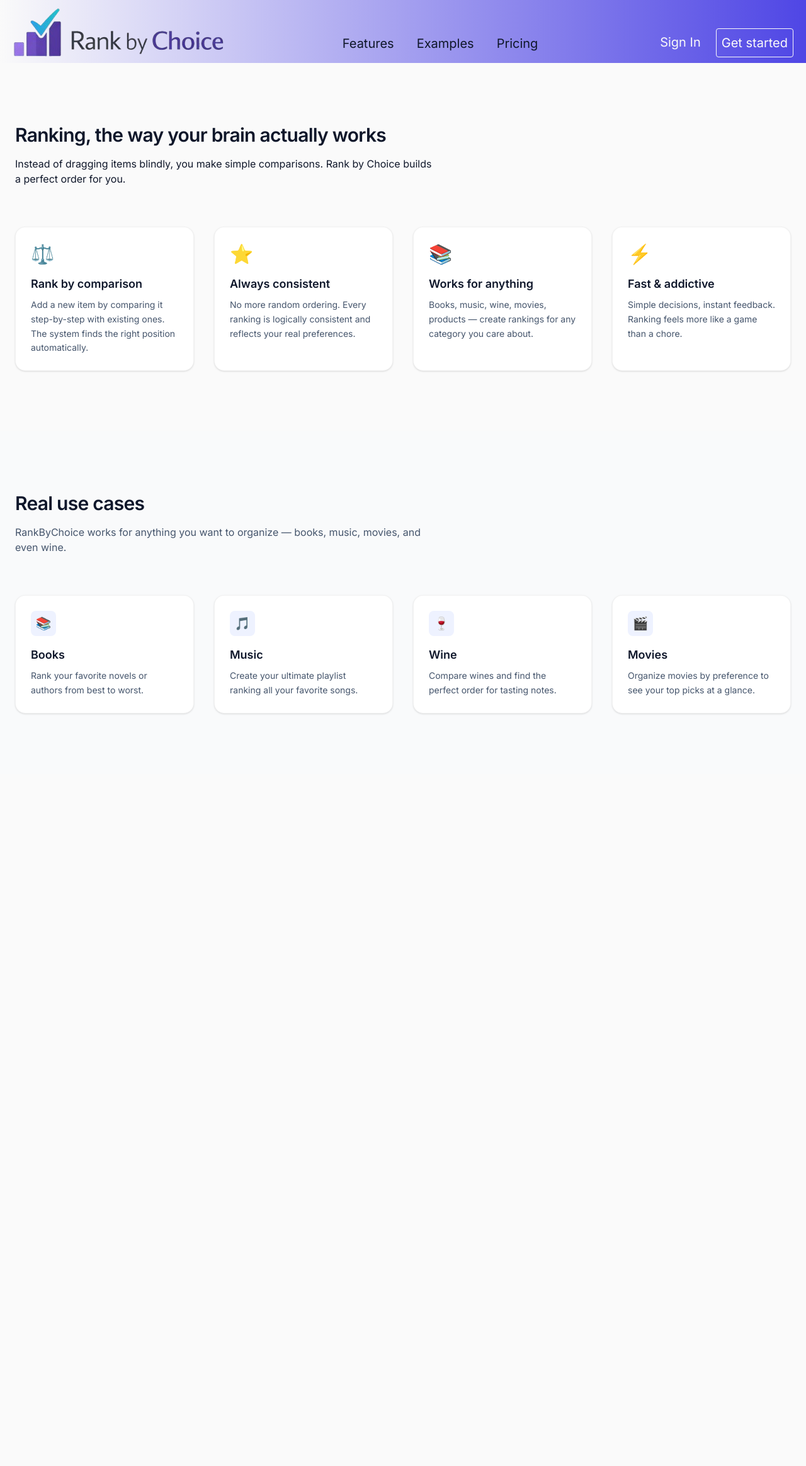
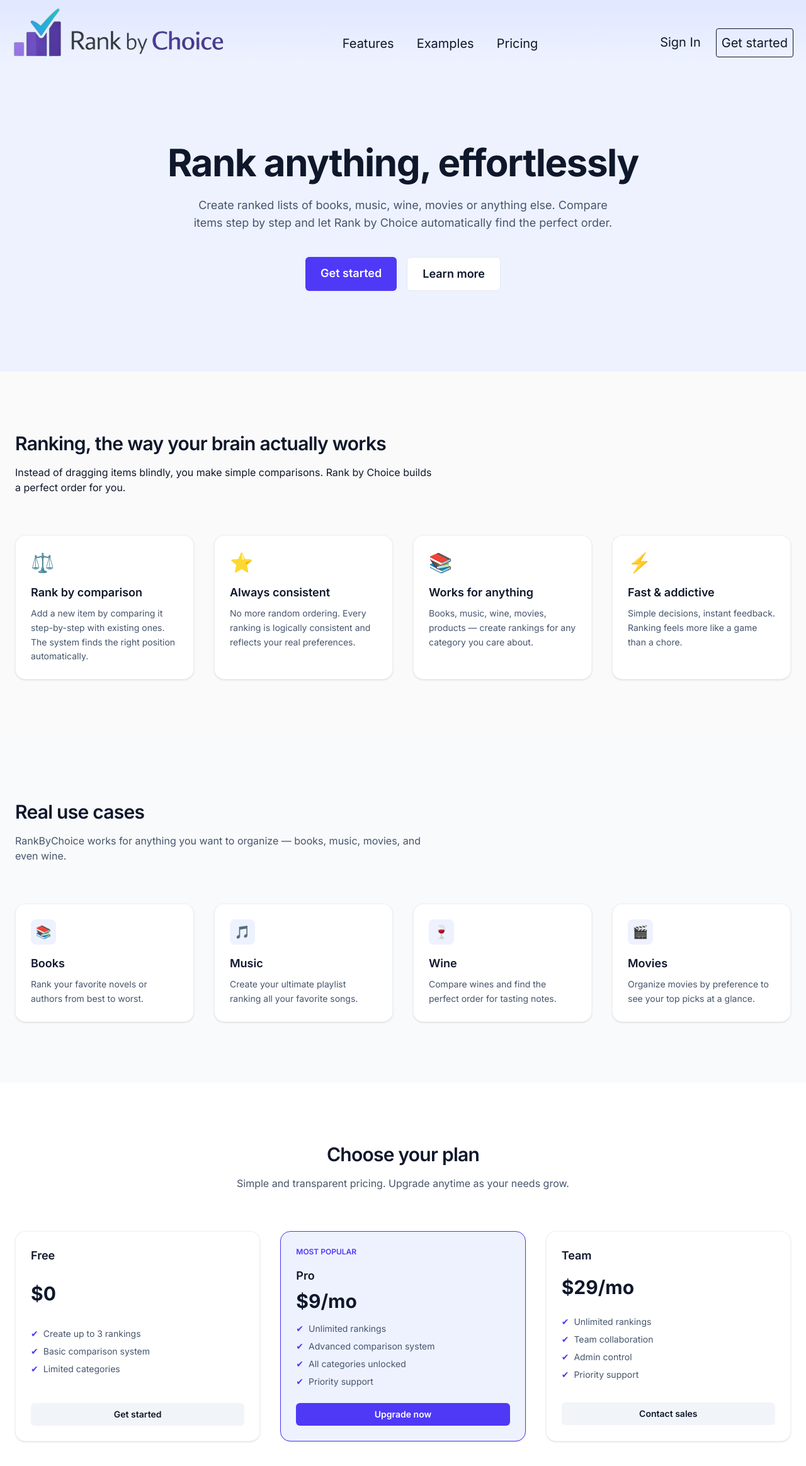
Before and after one commit to samolazoff/rankbychoice, a Next.js app in the folder frontend/: page / in a window 1280 px wide. Shown: the top 2328 px of the page at 63% size. Before the commit the page ends 1229 px from the top, so only its background shows below. Built offline with nearby package versions, Linux system fonts and the light colour scheme.

Commit message:
Add all start page

```diff
--- a/frontend/src/app/page.jsx
+++ b/frontend/src/app/page.jsx
@@ -1,13 +1,17 @@
 import ExamplesSection from "@/components/Examples/ExamplesSection";
 import FeaturesSection from "@/components/Features/FeaturesSection";
+import HeroSection from "@/components/Hero/HeroSection";
+import PricingSection from "@/components/Prices/PricingSection";
 
 export default function Home() {
     return (
         <main>
-            <div className="container mx-auto">
+            {/* <div className="container mx-auto"> */}
+                <HeroSection/>
                 <FeaturesSection/>
                 <ExamplesSection/>
-            </div>
+                <PricingSection/>
+            {/* </div> */}
         </main>
     );
 }
--- a/frontend/src/components/Header/Header.css
+++ b/frontend/src/components/Header/Header.css
@@ -1,4 +1,4 @@
 .app-header, .menu-mobile{
-    background: -webkit-linear-gradient(90deg, #fafafa,#4f46e5);
-    background: linear-gradient(90deg, #fafafa,#4f46e5);
+    background: #EEF2FF;
+    background: linear-gradient(0deg,rgba(238, 242, 255, 1) 0%, rgba(224, 231, 255, 1) 100%);
 }
--- a/frontend/src/components/Header/Header.jsx
+++ b/frontend/src/components/Header/Header.jsx
@@ -1,4 +1,6 @@
 "use client";
+
+import './Header.css';
 
 import { useState } from "react";
 
@@ -8,14 +10,12 @@ import AuthButton from "../Menu/AuthButton";
 import Burger from "../Burger/Burger";
 import NavMobile from "../Menu/NavMobile";
 
-import './Header.css'
-
 const Header = () => {
     const [open, setOpen] = useState(false);
     const [user, setUser] = useState(false);
 
     return (
-        <header className="app-header px-5 py-2.5 h-25 relative">
+        <header className="app-header px-5 py-2.5 h-25 relative bg-indigo-100">
             <NavMobile open={open} setOpen={setOpen} user={user}/>
             <div className="container mx-auto my-0 flex flex-row justify-between items-end relative z-10">
                 <Logo/>
--- /dev/null
+++ b/frontend/src/components/Hero/HeroSection.jsx
@@ -0,0 +1,30 @@
+export default function HeroSection() {
+	return (
+		<section className="bg-indigo-50 py-32">
+		<div className="mx-auto max-w-7xl px-6 text-center">
+			<h1 className="text-5xl font-bold tracking-tight text-slate-900 sm:text-6xl">
+			Rank anything, effortlessly
+			</h1>
+			<p className="mt-6 text-lg text-slate-600 max-w-2xl mx-auto">
+			Create ranked lists of books, music, wine, movies or anything else.
+			Compare items step by step and let Rank by Choice automatically find the perfect order.
+			</p>
+
+			<div className="mt-10 flex justify-center gap-4">
+			<a
+				href="/register"
+				className="rounded-md bg-indigo-600 px-6 py-3 text-lg font-semibold text-white hover:bg-indigo-500 transition"
+			>
+				Get started
+			</a>
+			<a
+				href="#features"
+				className="rounded-md bg-white border border-slate-200 px-6 py-3 text-lg font-semibold text-slate-900 hover:bg-slate-100 transition"
+			>
+				Learn more
+			</a>
+			</div>
+		</div>
+		</section>
+	)
+}
--- a/frontend/src/components/Menu/AuthButton.jsx
+++ b/frontend/src/components/Menu/AuthButton.jsx
@@ -6,28 +6,28 @@ import imgLogout from '../../../public/nav/logout.png';
 
 const AuthButton = ({user}) => {
     return (
-    <div className="hidden md:flex flex-row gap-4 text-xl text-(--color-primery) hover:opacity-30 duration-300 cursor-pointer">
+    <div className="hidden md:flex flex-row gap-4 text-xl text-(--color-primery)  cursor-pointer">
         {
             user?(
                 <ul className="menu-login flex flex-row gap-4">
                     <li>
-                        <button className="flex flex-row items-end  gap-4 text-xl px-2 py-2">
+                        <button className="flex flex-row items-end  gap-4 text-xl px-2 py-2 hover:opacity-30 duration-300">
                             <Image src={imgProfile} alt="profile img" width={48} height={48} />
                             <span>User</span>
                         </button>
                     </li>
                     <li>
-                        <button className="flex flex-row items-end  gap-4 text-xl px-2 py-2">
+                        <button className="flex flex-row items-end  gap-4 text-xl px-2 py-2 hover:opacity-30 duration-300">
                             <Image src={imgLogout} alt="logout img" width={48} height={48} />
                         </button>
                     </li>
                 </ul>
             ):(
-                <ul className="menu-login flex flex-row gap-4 text-xl text-(--color-primery)">
-                    <li className="px-2 py-2">
+                <ul className="menu-login flex flex-row gap-4 text-xl text-(--color-main)">
+                    <li className="px-2 py-2 hover:opacity-30 duration-300">
                         <Link href={'/login'}>Sign In</Link>
                     </li>
-                    <li className="px-2 py-2 border rounded">
+                    <li className="px-2 py-2 border rounded hover:opacity-30 duration-300">
                         <Link href={'/register'}>Get started</Link>
                     </li>
                 </ul>
--- a/frontend/src/components/Menu/NavMobile.jsx
+++ b/frontend/src/components/Menu/NavMobile.jsx
@@ -18,7 +18,7 @@ const NavMobile = ({open, setOpen, user}) => {
                         <li className="w-full">
                             <ul className="menu-login flex flex-row gap-4 w-full">
                                 <li>
-                                    <button className="flex flex-row items-end  gap-4 text-xl px-2 py-2 " onClick={() => setOpen(!open)}>
+                                    <button className="flex flex-row items-end  gap-4 text-xl px-2 py-2 text-(--color-main)" onClick={() => setOpen(!open)}>
                                         <Image src={imgProfile} alt="profile img" width={48} height={48} />
                                         <span>User</span>
                                     </button>
@@ -34,7 +34,7 @@ const NavMobile = ({open, setOpen, user}) => {
 
                     </ul>
                 ):(
-                    <ul className="menu-login flex flex-row gap-4 text-xl text-(--color-primery)">
+                    <ul className="menu-login flex flex-row gap-4 text-xl text-(--color-main)">
                         <li className="px-2 py-2">
                             <Link href={'/login'}>Sign In</Link>
                         </li>
--- /dev/null
+++ b/frontend/src/components/Prices/PricingCard.jsx
@@ -0,0 +1,33 @@
+export default function PricingCard({ title, price, features, cta, popular }) {
+    return (
+        <div className={`flex flex-col justify-between rounded-2xl border border-black/5 p-6 shadow-sm transition hover:shadow-md ${popular ? "border-indigo-600 bg-indigo-50" : "bg-white"}`}>
+            {
+                popular && (
+                    <div className="mb-4 text-xs font-semibold text-indigo-600 uppercase">
+                        Most popular
+                    </div>
+                )
+            }
+
+            <h3 className="text-lg font-semibold text-slate-900">{title}</h3>
+            <p className="mt-2 text-3xl font-bold text-slate-900">{price}</p>
+
+            <ul className="mt-4 space-y-2 text-sm text-slate-600">
+                {features.map((feature, index) => (
+                <li key={index} className="flex items-center gap-2">
+                    <span className="text-indigo-600">✔</span>
+                    {feature}
+                </li>
+                ))}
+            </ul>
+
+            <button className={`mt-6 w-full rounded-md px-4 py-2 text-sm font-semibold transition ${
+                popular
+                ? "bg-indigo-600 text-white hover:bg-indigo-500"
+                : "bg-slate-100 text-slate-900 hover:bg-slate-200"
+            }`}>
+                {cta}
+            </button>
+        </div>
+    )
+}
--- /dev/null
+++ b/frontend/src/components/Prices/PricingSection.jsx
@@ -0,0 +1,65 @@
+import PricingCard from "./PricingCard"
+
+const PLANS = [
+  {
+    title: "Free",
+    price: "$0",
+    features: [
+      "Create up to 3 rankings",
+      "Basic comparison system",
+      "Limited categories",
+    ],
+    cta: "Get started",
+    popular: false,
+  },
+  {
+    title: "Pro",
+    price: "$9/mo",
+    features: [
+      "Unlimited rankings",
+      "Advanced comparison system",
+      "All categories unlocked",
+      "Priority support",
+    ],
+    cta: "Upgrade now",
+    popular: true,
+  },
+  {
+    title: "Team",
+    price: "$29/mo",
+    features: [
+      "Unlimited rankings",
+      "Team collaboration",
+      "Admin control",
+      "Priority support",
+    ],
+    cta: "Contact sales",
+    popular: false,
+  },
+]
+
+export default function PricingSection() {
+  return (
+    <section id="pricing" className="py-24 bg-white">
+      <div className="mx-auto max-w-7xl px-6">
+
+        {/* Header */}
+        <div className="mb-16 max-w-2xl text-center mx-auto">
+          <h2 className="text-3xl font-semibold tracking-tight text-slate-900">
+            Choose your plan
+          </h2>
+          <p className="mt-4 text-slate-600">
+            Simple and transparent pricing. Upgrade anytime as your needs grow.
+          </p>
+        </div>
+
+        {/* Pricing cards grid */}
+        <div className="grid gap-8 sm:grid-cols-1 md:grid-cols-3 lg:grid-cols-3">
+          {PLANS.map((plan, index) => (
+            <PricingCard key={index} {...plan} />
+          ))}
+        </div>
+      </div>
+    </section>
+  )
+}
```
